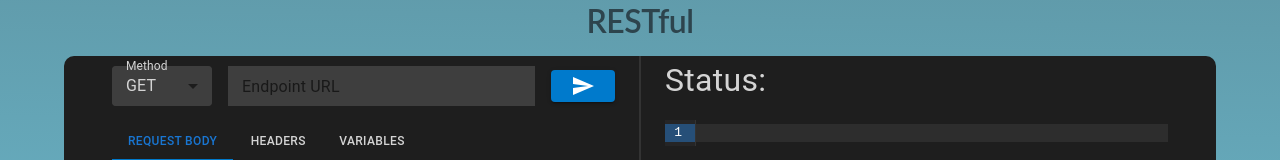
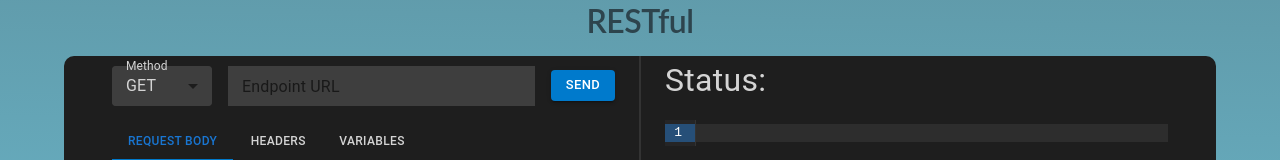
Before and after one commit to p0lluxstar/graphiql-app, a Next.js app: page /en/restfull in a window 1280 px wide. Shown: the part 130-290 px from the top of the page. Built offline with nearby package versions, Linux system fonts and the light colour scheme; no server answers; sample sign-in values are in the browser's storage.

Commit message:
fix: fix restfull

```diff
--- a/package.json
+++ b/package.json
@@ -6,6 +6,7 @@
   "scripts": {
     "dev": "next dev",
     "build": "next build",
+    "export": "next export",
     "start": "next start",
     "lint": "eslint . --ext ts,tsx --report-unused-disable-directives --max-warnings 0",
     "prepare": "husky",
--- a/src/components/restfull/Restfull.tsx
+++ b/src/components/restfull/Restfull.tsx
@@ -12,7 +12,6 @@ import {
   SelectChangeEvent,
   Typography,
 } from '@mui/material';
-import SendIcon from '@mui/icons-material/Send';
 import { PanelGroup, Panel, PanelResizeHandle } from 'react-resizable-panels';
 import { MethodSelector } from './MethodSelector';
 import { UrlInput } from './UrlInput';
@@ -297,7 +296,7 @@ export default function Restfull(): JSX.Element {
                     },
                   }}
                 >
-                  <SendIcon />
+                  {t('restfull_send')}
                 </Button>
               </Box>
 
```
